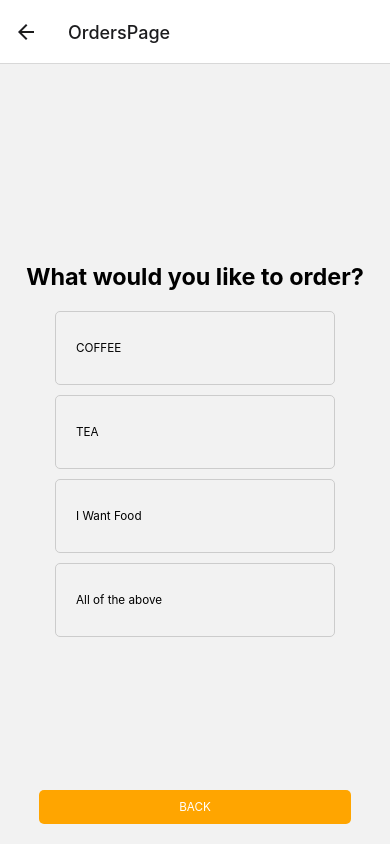
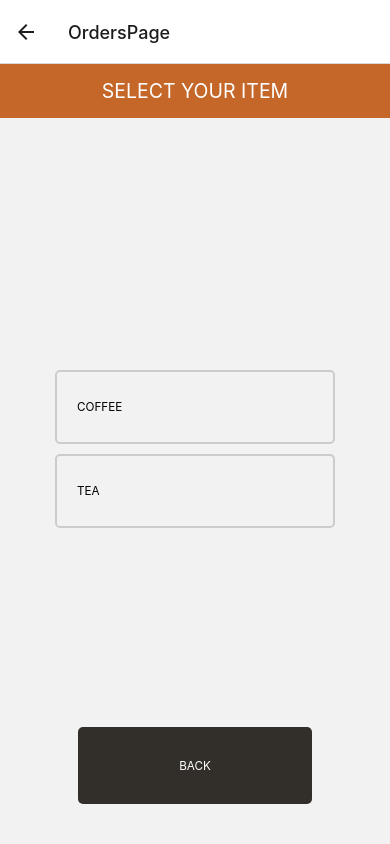
Before and after one commit to studentocsbMatvei/KennyAppOCSB2024, a React Native app in the folder DeliveryApp/: screen /OrdersPage in a window 390 px wide. Built offline with nearby package versions, Linux system fonts and the light colour scheme.

Commit message:
major styling changes

```diff
--- a/DeliveryApp/App.js
+++ b/DeliveryApp/App.js
@@ -24,12 +24,12 @@ function HomeScreen({navigation}) {
   return (
     <View style={styles.container}>
       <Image source={require('./images/ASH-logo.png')}/>
-      <Text style={styles.textBackground}>ASH Eats</Text>
+      <Text style={styles.textBackground}>ASH <b>Eats</b></Text>
+      <Pressable style={styles.buttonStyle_1} onPress={() => navigation.navigate('OrdersPage')}>
+        <Text style={styles.buttonText}>ORDER HERE</Text>
+      </Pressable>
       <Pressable style={styles.buttonStyle_0} onPress={() => navigation.navigate('KennysPage')}>
         <Text style={styles.buttonText}>DELIVERIES (KENNY)</Text>
-      </Pressable>
-      <Pressable style={styles.buttonStyle_1} onPress={() => navigation.navigate('TeachersPage')}>
-        <Text style={styles.buttonText}>ORDER HERE</Text>
       </Pressable>
       <StatusBar style="auto" />
     </View>
@@ -38,7 +38,7 @@ function HomeScreen({navigation}) {
 
 export default function App() {
   const [fontsLoaded] = useFonts({
-    'Impact' : require('./fonts/impact.ttf'),
+    'calibri' : require('./fonts/calibri.ttf'),
   });
   return (
     <NavigationContainer>
@@ -58,36 +58,36 @@ const styles = StyleSheet.create({
   container: {
     flex: 1,
     backgroundColor: '#fff',
-    padding: 42,
-    gap: 30,
+    padding: 15,
+    gap: 15,
     alignItems: 'center',
     justifyContent: 'center',
     flexDirection: 'column',
   },
   textBackground: {
     fontSize: 0.1 * windowWidth,
-    color: 'black',
+    color: '#322f2a',
   },
   buttonStyle_0: {
-    width: '90%',
-    height: windowHeight / 8,
+    width: '60%',
+    height: windowHeight / 11,
     marginBottom: 20,
-    backgroundColor: '#F96E1F',
+    backgroundColor: '#322f2a',
     justifyContent: 'center',
     alignItems: 'center',
   },
   buttonStyle_1: {
-    width: '90%',
-    height: windowHeight / 8,
+    width: '60%',
+    height: windowHeight / 11,
     marginBottom: 20,
-    backgroundColor: 'black',
+    backgroundColor: '#c56729',
     justifyContent: 'center',
     alignItems: 'center',
   },
   buttonText: {
-    fontFamily: 'Impact',
+    fontFamily: 'calibri',
     color: 'white',
-    fontSize: 0.04 * windowWidth,
+    fontSize: 0.035 * windowWidth,
     textAlign: 'center',
   },
 });
--- a/DeliveryApp/pages/LastPage.js
+++ b/DeliveryApp/pages/LastPage.js
@@ -8,11 +8,14 @@ const windowHeight = Dimensions.get('window').height;
 export default function OrderSummaryScreen({navigation}) {
   return (
     <View style={styles.container}>
+
+      <View style={styles.headerContainer}>
+        <Text style={styles.textStyle}>ORDER INFO</Text>
+      </View>
+
       <Pressable style={styles.backButton} onPress={() => navigation.goBack()}>
         <Text style={styles.backButtonText}>BACK</Text>
       </Pressable>
-
-      <Text style={styles.header}>HERE'S WHAT YOU ORDERED</Text>
 
       <View style={styles.inputGroup}>
         <Text style={styles.label}>ROOM NUMBER:</Text>
@@ -41,6 +44,10 @@ export default function OrderSummaryScreen({navigation}) {
         <Text style={styles.completeOrderButtonText}>COMPLETE ORDER</Text>
       </Pressable>
 
+      <Pressable style={styles.backButton} onPress={() => navigation.goBack()}>
+        <Text style={styles.backButtonText}>BACK</Text>
+      </Pressable>
+
       <StatusBar style="auto" />
     </View>
   );
@@ -53,12 +60,18 @@ const styles = StyleSheet.create({
     padding: 20,
     justifyContent: 'flex-start',
   },
+
   backButton: {
-    alignSelf: 'flex-start',
-    backgroundColor: 'orange',
+    width: '60%',
+    height: windowHeight / 11,
+    marginBottom: 20,
+    backgroundColor: '#322f2a',
+    justifyContent: 'center',
+    alignItems: 'center',
     padding: 10,
     borderRadius: 5,
-    marginBottom: 20,
+    position: 'absolute',
+    bottom: 20,
   },
   backButtonText: {
     color: 'white',
@@ -121,4 +134,17 @@ const styles = StyleSheet.create({
     textAlign: 'center',
     fontSize: windowWidth * 0.02,
   },
+  headerContainer: {
+    width: '100%',
+    backgroundColor: '#c56729',
+    justifyContent: 'center',
+    alignItems: 'center',
+    position: 'absolute',
+    top: 0,
+    paddingVertical: 15,
+  },
+  textStyle: {
+    fontSize: windowWidth * 0.05,
+    color: 'white',
+  },
 });
--- a/DeliveryApp/pages/OrdersPage.js
+++ b/DeliveryApp/pages/OrdersPage.js
@@ -8,7 +8,9 @@ const windowHeight = Dimensions.get('window').height;
 export default function OrderScreen({navigation}) {
   return (
     <View style={styles.container}>
-      <Text style={styles.textStyle}>What would you like to order?</Text>
+      <View style={styles.headerContainer}>
+        <Text style={styles.textStyle}>SELECT YOUR ITEM</Text>
+      </View>
 
       <Pressable style={styles.buttonStyle} onPress={() => navigation.navigate('LastPage')}>
         <Text style={styles.buttonText}>COFFEE</Text>
@@ -16,14 +18,6 @@ export default function OrderScreen({navigation}) {
 
       <Pressable style={styles.buttonStyle} onPress={() => navigation.navigate('LastPage')}>
         <Text style={styles.buttonText}>TEA</Text>
-      </Pressable>
-
-      <Pressable style={styles.buttonStyle} onPress={() => navigation.navigate('LastPage')}>
-        <Text style={styles.buttonText}>I Want Food</Text>
-      </Pressable>
-
-      <Pressable style={styles.buttonStyle} onPress={() => navigation.navigate('LastPage')}>
-        <Text style={styles.buttonText}>All of the above</Text>
       </Pressable>
 
       <Pressable style={styles.backButton} onPress={() => navigation.goBack()}>
@@ -41,11 +35,11 @@ const styles = StyleSheet.create({
     alignItems: 'center',
     justifyContent: 'center',
     padding: 20,
+    position: 'relative',
   },
   textStyle: {
-    fontSize: windowWidth * 0.06,
-    fontWeight: 'bold',
-    marginBottom: 20,
+    fontSize: windowWidth * 0.05,
+    color: 'white',
   },
   buttonStyle: {
     flexDirection: 'row',
@@ -54,20 +48,23 @@ const styles = StyleSheet.create({
     padding: 10,
     height: '10%',
     marginBottom: 10,
-    borderWidth: 1,
+    borderWidth: 2,
     borderColor: '#ccc',
     borderRadius: 5,
   },
+
   buttonText: {
     fontSize: windowWidth * 0.03,
     marginLeft: 10,
   },
   backButton: {
-    width: '80%',
-    padding: 10,
-    backgroundColor: 'orange',
+    width: '60%',
+    height: windowHeight / 11,
+    marginBottom: 20,
+    backgroundColor: '#322f2a',
     justifyContent: 'center',
     alignItems: 'center',
+    padding: 10,
     borderRadius: 5,
     position: 'absolute',
     bottom: 20,
@@ -76,5 +73,13 @@ const styles = StyleSheet.create({
     fontSize: windowWidth * 0.03,
     color: 'white',
   },
-
+  headerContainer: {
+    width: '100%',
+    backgroundColor: '#c56729',
+    justifyContent: 'center',
+    alignItems: 'center',
+    position: 'absolute',
+    top: 0,
+    paddingVertical: 15,
+  },
 });
--- a/DeliveryApp/pages/TeachersPage.js
+++ b/DeliveryApp/pages/TeachersPage.js
@@ -7,8 +7,14 @@ const windowHeight = Dimensions.get('window').height;
 export default function TeachersPage({navigation}) {
     return (
         <View style={styles.container}>
-            <Text style={styles.textStyle}>What is your room number?</Text>
-            <TextInput placeholder='Enter your room number'/>
+            <Text style={styles.textStyle}><b>What is your room number?</b></Text>
+
+
+            <TextInput
+                style={styles.textStyle2}
+                placeholder='Press to Type...'
+            />
+
             <Pressable style={styles.buttonStyle} onPress={() => navigation.navigate('OrdersPage')}>
                 <Text style={styles.buttonText}>
                     ORDER HERE
@@ -23,6 +29,7 @@ export default function TeachersPage({navigation}) {
     )
 }
 
+
 const styles = StyleSheet.create({
     container: {
         flex: 1,
@@ -33,30 +40,38 @@ const styles = StyleSheet.create({
     },
     textStyle: {
         fontSize: windowWidth * 0.04,
-        color: 'black',
+        color: '#322f2a',
+    },
+    textStyle2: {
+        fontSize: windowWidth * 0.03,
+        color: '#a19f9a',
+        fontFamily: 'Refsan',
+
+
     },
     buttonText: {
-        fontSize: windowWidth * 0.04,
+        fontSize: windowWidth * 0.02,
         textAlign: 'center',
+        color: 'white',
     },
     buttonStyle: {
-        width: '80%',
-        height: '10%',
+        width: '60%',
+        height: windowHeight / 8,
         marginBottom: 20,
-        backgroundColor: 'grey',
+        backgroundColor: '#c56729',
         justifyContent: 'center',
         alignItems: 'center',
     },
     buttonStyle_1: {
-        width: '80%',
-        height: '10%',
+        width: '60%',
+        height: windowHeight / 8,
         marginBottom: 20,
-        backgroundColor: '#F96E1F',
+        backgroundColor: '#322f2a',
         justifyContent: 'center',
         alignItems: 'center',
     },
     buttonText_1: {
-        fontSize: windowWidth * 0.04,
+        fontSize: windowWidth * 0.02,
         textAlign: 'center',
         color: 'white',
     }
--- a/package.json
+++ b/package.json
@@ -1,5 +1,7 @@
 {
   "dependencies": {
-    "@react-navigation/native": "^6.1.12"
+    "@react-navigation/native": "^6.1.12",
+    "live-server": "^1.2.2",
+    "web": "^0.0.2"
   }
 }
```
Also changed, not shown: DeliveryApp/email.sending/test.js (added, +44 -0 lines), DeliveryApp/pages/styling.js (added, +37 -0 lines), 1 other file (tests, documents, lock files or other folders).
